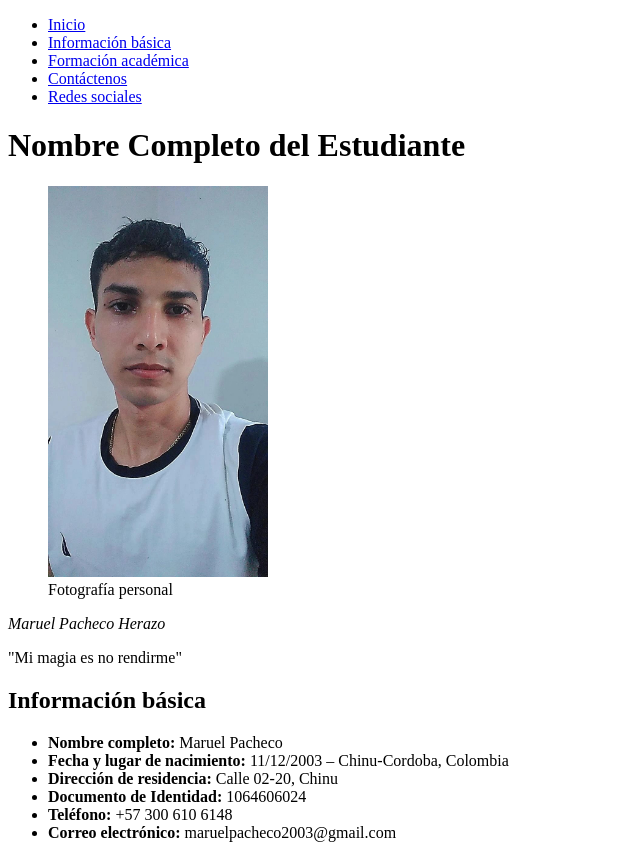
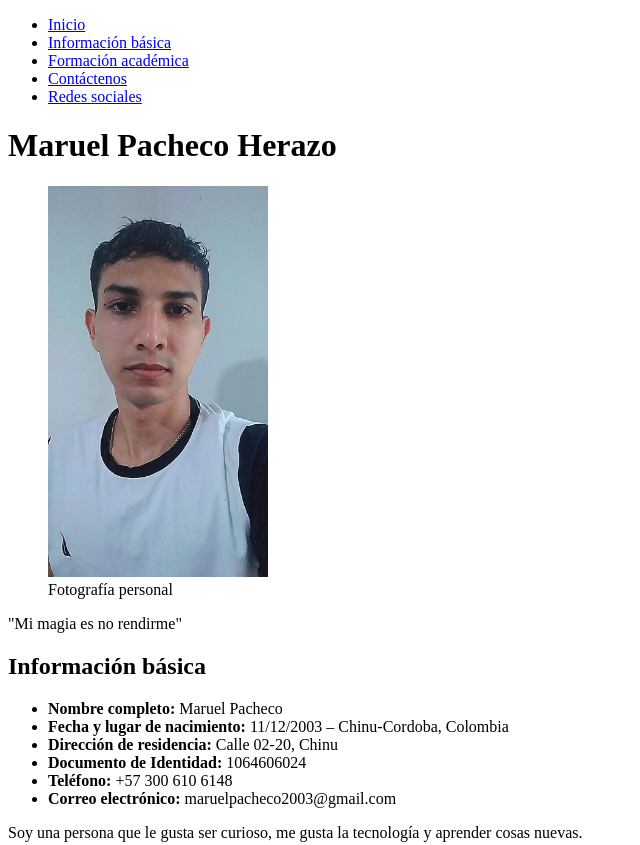
Before and after one commit to Maruel20/WEB2025, a plain HTML site: page index.html in a window 1280 px wide. Shown: the top 845 px of the page, without its empty margins (0-640 px from the left). Drawn offline with Linux system fonts and the light colour scheme.

Commit message:
Actualicé el header y formulario de contacto

```diff
--- a/index.html
+++ b/index.html
@@ -19,12 +19,11 @@
 
 
   <header id="inicio">
-    <h1>Nombre Completo del Estudiante</h1>
+    <h1>Maruel Pacheco Herazo</h1>
     <figure>
       <img src="img/Imagen de WhatsApp 2025-09-03 a las 19.14.26_2af02cca.jpg" alt="Mi foto de perfil" width="220" />
       <figcaption>Fotografía personal</figcaption>
     </figure>
-    <p><em>Maruel Pacheco Herazo</em></p>
     <p>"Mi magia es no rendirme"</p>
   </header>
 
@@ -54,7 +53,7 @@
           <strong>Institucion Educativa Divino Niño de Tierra Grata</strong> — Basica Primaria (2009–2014)
         </li>
         <li>
-          <strong>Institucion Educativa Divino Niño de Tierra Grata</strong> — Bachiller Académico (2015–2025)
+          <strong>Institucion Educativa Divino Niño de Tierra Grata</strong> — Bachiller Académico (2015–2021)
         </li>
       </ul>
 
```
